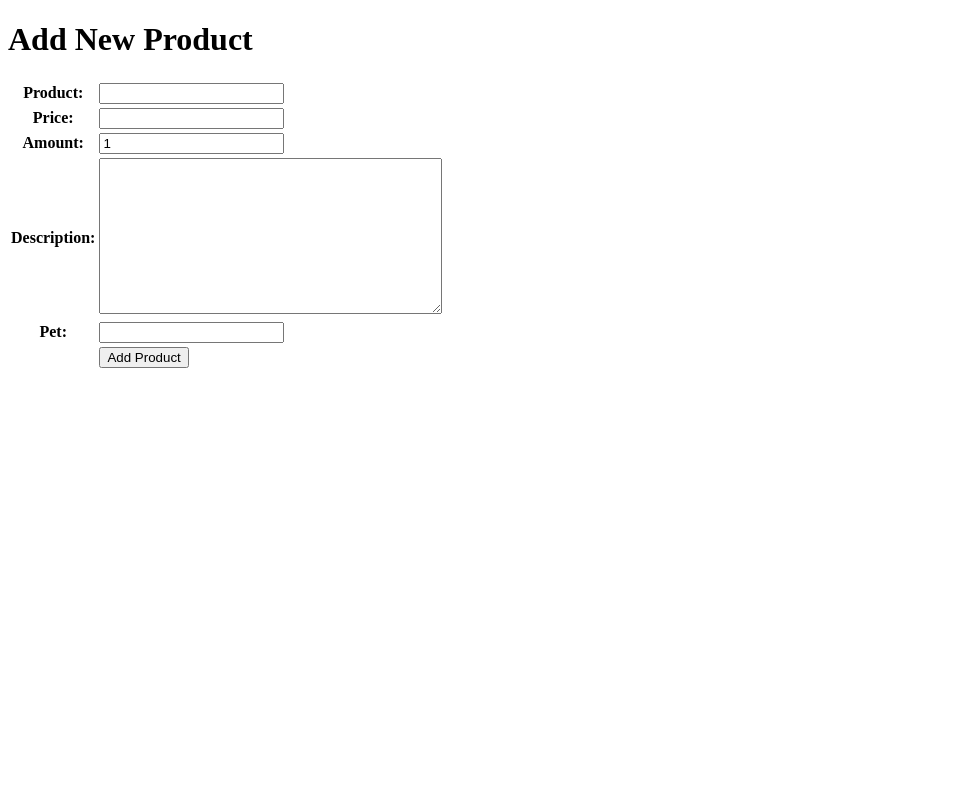
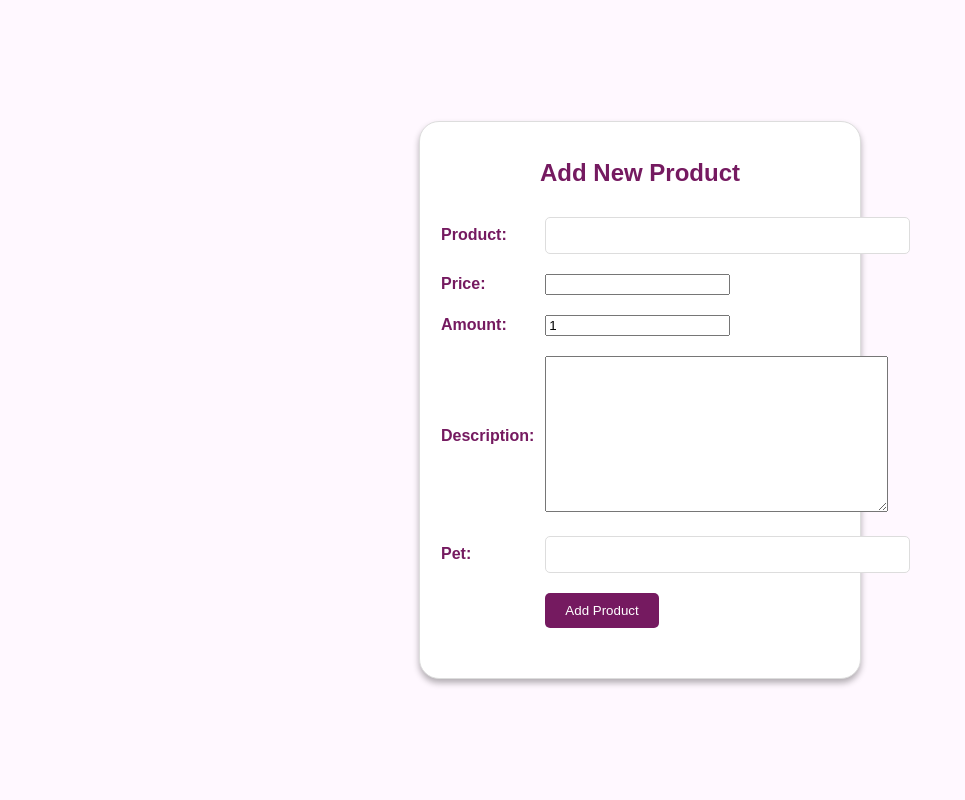
Before and after one commit to shafiroar/patpat, a Django app: page /create-product in a window 1280 px wide. Shown: the whole page, without its empty margins (0-965 px from the left). Run offline with Django 4.2, Linux system fonts and the light colour scheme.

Commit message:
Finishing UI

```diff
--- a/main/templates/create_product.html
+++ b/main/templates/create_product.html
@@ -1,8 +1,85 @@
 {% extends 'base.html' %}
 
+{% block meta %}
+    <title>Add New Product</title>
+{% endblock meta %}
+
 {% block content %}
+<!DOCTYPE html>
+<html>
+<head>
+    <meta charset="UTF-8">
+    <title>Add New Product</title>
+    <style>
+        body {
+            font-family: 'Arial', sans-serif;
+            color: #751A60;
+            margin: 0;
+            padding: 0;
+            background: #fff8ff;
+            min-height: 100vh;
+            display: flex;
+            align-items: center;
+            justify-content: center;
+        }
+
+        .add-product {
+            max-width: 400px;
+            padding: 20px;
+            background-color: #fff;
+            border: 1px solid #ddd;
+            border-radius: 20px;
+            box-shadow: 0 4px 6px rgba(0, 0, 0, 0.3);
+            text-align: center;
+        }
+
+        .add-product h1 {
+            font-size: 24px;
+            color: #751A60;
+            margin-bottom: 20px;
+        }
+
+        .add-product form {
+            text-align: left;
+        }
+
+        .add-product form table {
+            width: 100%;
+            border-collapse: collapse;
+            margin-bottom: 20px;
+        }
+
+        .add-product form td {
+            padding: 10px;
+        }
+
+        .add-product form input[type="text"],
+        .add-product form input[type="password"] {
+            width: 100%;
+            padding: 10px;
+            border: 1px solid #ddd;
+            border-radius: 5px;
+        }
+
+        .add-product form input[type="submit"] {
+            background-color: #751A60;
+            color: #fff;
+            padding: 10px 20px;
+            border: none;
+            border-radius: 5px;
+            cursor: pointer;
+        }
+
+        h5 {
+            font-size: 10px;
+            text-align: center;
+            color: #751A60;
+        }
+    </style>
+</head>
+<body>
+    <div class="add-product">
         <h1>Add New Product</h1>
-
         <form method="POST">
             {% csrf_token %}
             <table>
@@ -10,10 +87,13 @@
                 <tr>
                     <td></td>
                     <td>
-                <input type="submit" value="Add Product"/>
+                        <input type="submit" value="Add Product">
                     </td>
                 </tr>
             </table>
         </form>
+    </div>
+</body>
+</html>
 
-{% endblock %}
+{% endblock content %}
--- a/main/templates/login.html
+++ b/main/templates/login.html
@@ -12,8 +12,9 @@
     <meta charset="UTF-8">
     <title>Login</title>
     <style>
+
         body {
-            font-family: 'Arial';
+            font-family: 'Arial', sans-serif;
             margin: 0;
             padding: 0;
             background: #fff8ff;
```
Also changed, not shown: main/templates/register.html (+82 -4 lines), db.sqlite3. Lines whose indentation alone changed are shown as unchanged.
